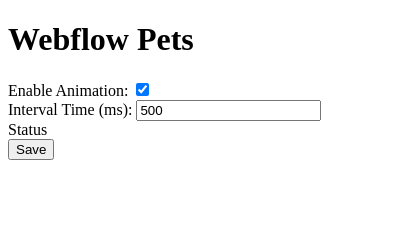
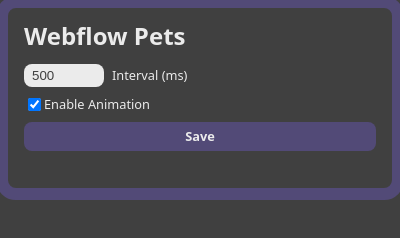
Before and after one commit to learyjk/webflow-pets, a browser extension: page dist/popup.html in a window 400 px wide. Drawn offline with Linux system fonts and the light colour scheme.

Commit message:
popup styling

```diff
--- a/bin/build.js
+++ b/bin/build.js
@@ -5,6 +5,7 @@
     "src/scripts/content.ts",
     "src/test/index.ts",
     "src/scripts/popup.ts",
+    "src/styles/popup.css",
   ],
   bundle: true,
   outdir: "dist",
--- a/src/scripts/popup.ts
+++ b/src/scripts/popup.ts
@@ -1,3 +1,5 @@
+const ANIMATION_DELAY = 750;
+
 function saveSettings() {
   const toggleAnimation =
     document.querySelector<HTMLInputElement>("#toggleAnimation");
@@ -24,7 +26,6 @@
           interval,
         },
         function (response) {
-          console.log(response);
           chrome.storage.sync.set(
             {
               enableAnimation,
@@ -32,33 +33,35 @@
             },
             function () {
               // Update status to let user know options were saved.
-              var status = document.querySelector<HTMLDivElement>("#status");
+              var status = document.querySelector<HTMLDivElement>(".status");
               if (!status) return;
               status.textContent = "Options saved.";
+              status.classList.remove("hidden");
+              console.log({ status });
               setTimeout(function () {
                 if (!status) return;
-                status.textContent = "";
-              }, 750);
+                status.classList.add("hidden");
+              }, ANIMATION_DELAY);
             }
           );
         }
       );
     } else {
       // not on webflow designer
-      var status = document.querySelector<HTMLDivElement>("#status");
+      var status = document.querySelector<HTMLDivElement>(".status");
       if (!status) return;
       status.textContent = "Options cannot be saved on this page.";
+      status.classList.remove("hidden");
       setTimeout(function () {
         if (!status) return;
-        status.textContent = "";
-      }, 750);
+        status.classList.add("hidden");
+      }, ANIMATION_DELAY);
     }
   });
 }
 
 // Function to restore the saved settings
 function restoreSettings() {
-  console.log("restoreSettings");
   const toggleAnimation =
     document.querySelector<HTMLInputElement>("#toggleAnimation");
   if (!toggleAnimation) return;
--- /dev/null
+++ b/src/styles/popup.css
@@ -0,0 +1,96 @@
+.body-popup {
+  color: #ebebeb;
+  background-color: #404040;
+  font-family: system-ui, -apple-system, BlinkMacSystemFont, Segoe UI, Roboto,
+    Noto Sans, Ubuntu, Cantarell, Helvetica Neue, Oxygen, Fira Sans, Droid Sans,
+    sans-serif;
+  font-size: 0.8rem;
+  line-height: 1;
+  min-width: 15rem;
+  outline: 12px solid #524a77;
+  border-radius: 0.5rem;
+}
+
+h1 {
+  margin-top: 20px;
+  margin-bottom: 10px;
+  font-size: 1.5rem;
+  font-weight: 700;
+  line-height: 1;
+}
+
+.container {
+  flex-direction: column;
+  align-items: flex-start;
+  padding: 1rem;
+  display: flex;
+}
+
+.flex-horizontal {
+  align-items: center;
+  margin-bottom: 0.5rem;
+  display: flex;
+}
+
+.checkbox-label {
+  margin-left: 0.5rem;
+  font-weight: 400;
+}
+
+.checkbox {
+  margin-top: 0;
+}
+
+input[type="number"] {
+  border: none;
+  box-shadow: none;
+  -webkit-appearance: none;
+  -moz-appearance: none;
+  appearance: none;
+}
+
+.text-field {
+  width: 4rem;
+  height: auto;
+  color: #404040;
+  background-color: #ebebeb;
+  border-radius: 0.5rem;
+  margin-bottom: 0;
+  padding: 4px 8px;
+}
+
+button {
+  background: none;
+  color: inherit;
+  border: none;
+  padding: 0.5rem;
+  font: inherit;
+  cursor: pointer;
+  outline: inherit;
+}
+
+.submit-button {
+  width: 100%;
+  background-color: #524a77;
+  border-radius: 0.5rem;
+  font-weight: 600;
+}
+
+.submit-button:hover {
+  filter: brightness(115%);
+}
+
+.heading {
+  margin-top: 0;
+  margin-bottom: 1rem;
+}
+
+.status {
+  opacity: 1;
+  transition: opacity 0.75s ease-in-out;
+  margin-top: 0.5rem;
+}
+
+.status.hidden {
+  opacity: 0;
+}
```
Also changed, not shown: dist/popup.html, dist/scripts/popup.js, dist/styles/popup.css (added), 2 other files.
